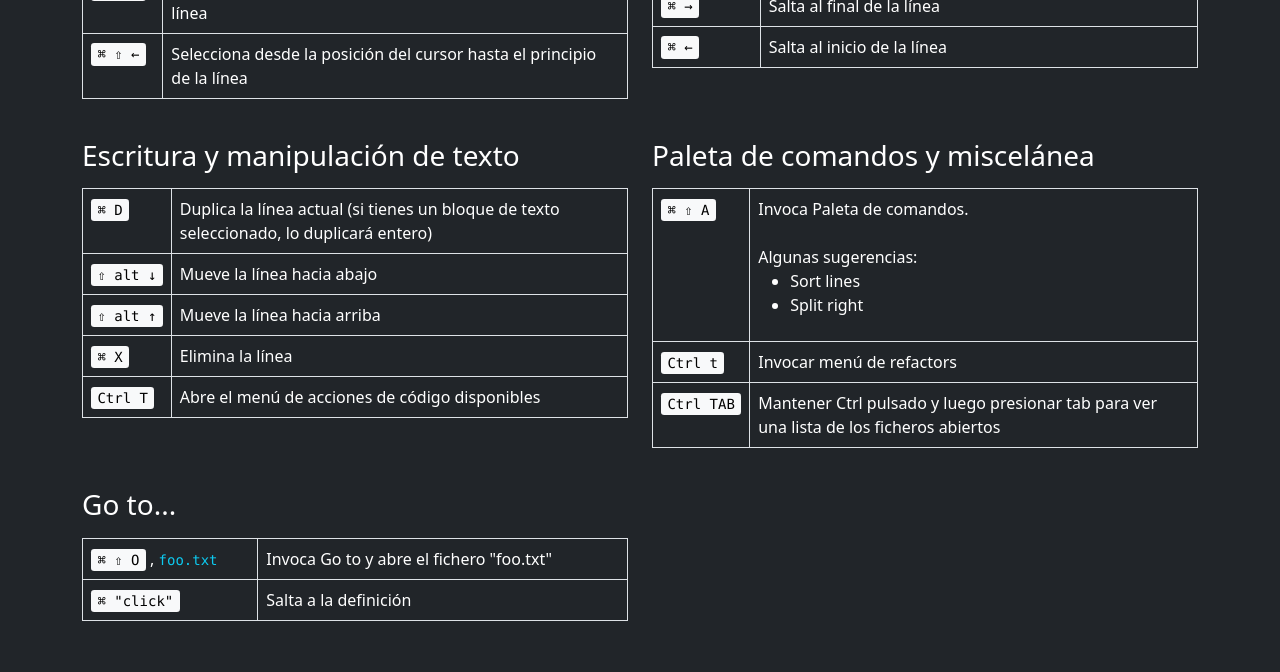
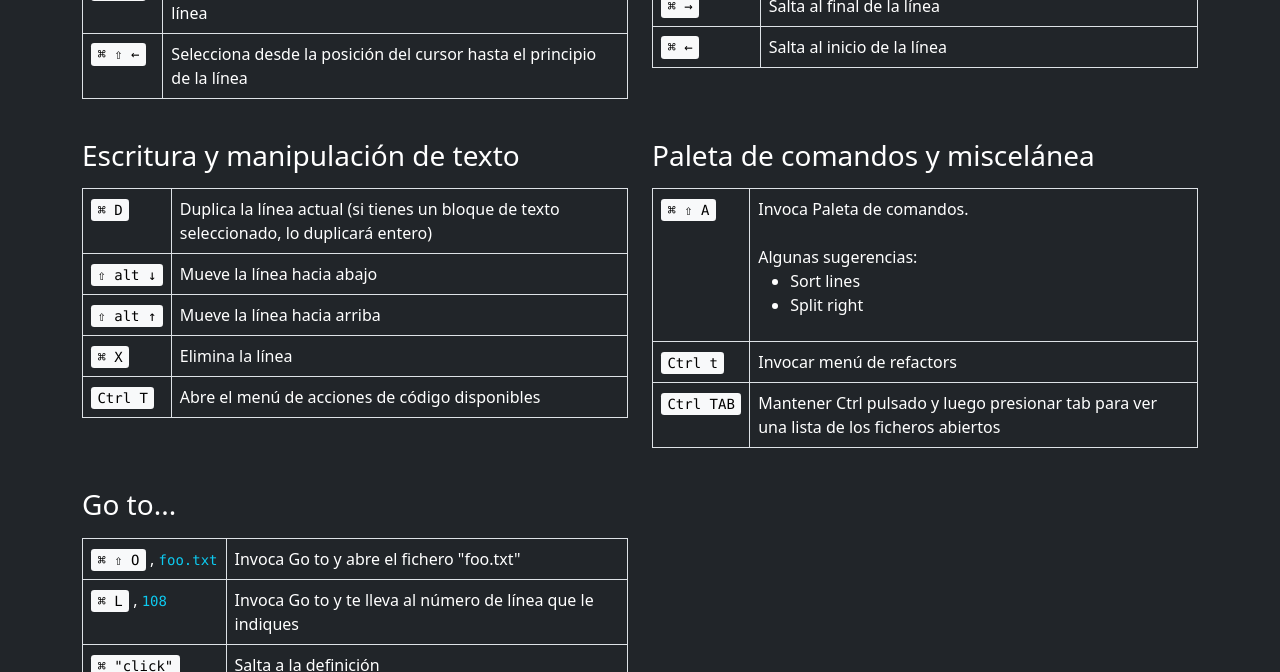
Before and after one commit to didaquis/jb-guia-basica, a plain HTML site: page index.html in a window 1280 px wide. Shown: the part 371-1043 px from the top of the page. Drawn offline with Linux system fonts and the light colour scheme.

Commit message:
Add a shortcut

```diff
--- a/index.html
+++ b/index.html
@@ -157,6 +157,10 @@
 					<td>Invoca Go to y abre el fichero "foo.txt"</td>
 				</tr>
 				<tr>
+					<td class="text-nowrap"><kbd>⌘ L</kbd> , <code>108</code></td>
+					<td>Invoca Go to y te lleva al número de línea que le indiques</td>
+				</tr>
+				<tr>
 					<td class="text-nowrap"><kbd>⌘ "click"</kbd></td>
 					<td>Salta a la definición</td>
 				</tr>
```
